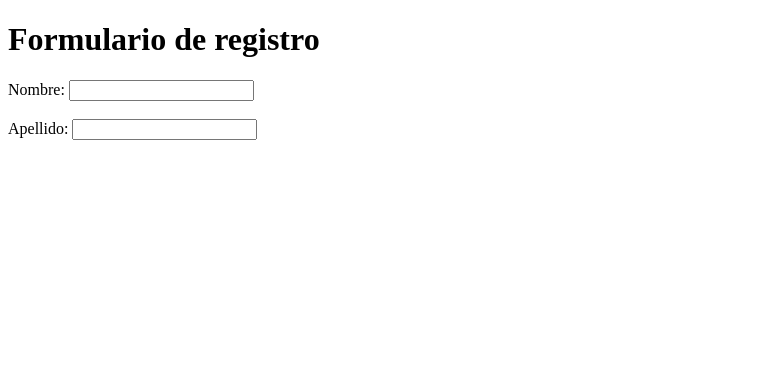
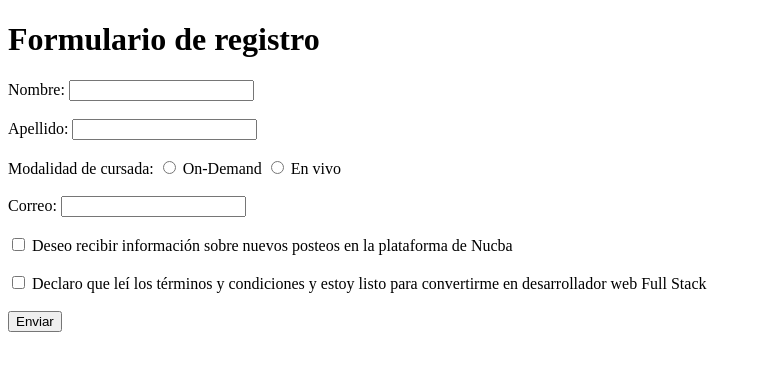
Before and after one commit to MatiasLallana/E1, a plain HTML site: page Ejercicio-3.html in a window 1280 px wide. Shown: the whole page, without its empty margins (0-762 px from the left). Drawn offline with Linux system fonts and the light colour scheme.

Commit message:
Ultimo ejercicio completo

```diff
--- a/Ejercicio-3.html
+++ b/Ejercicio-3.html
@@ -7,11 +7,40 @@
   </head>
   <body>
     <h1>Formulario de registro</h1>
+    <form>
       <label for="Nombre">Nombre:</label>
       <input type="text" id="Nombre" />
       <br />
       <br />
       <label for="Apellido">Apellido:</label>
       <input type="text" id="Apellido" />
+      <br />
+      <br />
+      <span>Modalidad de cursada:</span>
+      <input type="radio" name="Mod" id="On-Demand" />
+      <label for="On-Demand">On-Demand</label>
+      <input type="radio" name="Mod" id="On-Demand" />
+      <label for="enVivo">En vivo</label>
+      <br />
+      <br />
+      <label for="correo">Correo:</label>
+      <input type="email" id="correo" />
+      <br />
+      <br />
+      <input type="checkbox" id="+info" />
+      <label for="+info"
+        >Deseo recibir información sobre nuevos posteos en la plataforma de
+        Nucba</label
+      >
+      <br />
+      <br />
+      <input type="checkbox" id="term" />
+      <label for="term"
+        >Declaro que leí los términos y condiciones y estoy listo para
+        convertirme en desarrollador web Full Stack</label
+      >
+      <br /><br />
+      <input type="submit" value="Enviar" />
+    </form>
   </body>
 </html>
```
Lines whose indentation alone changed are shown as unchanged.
